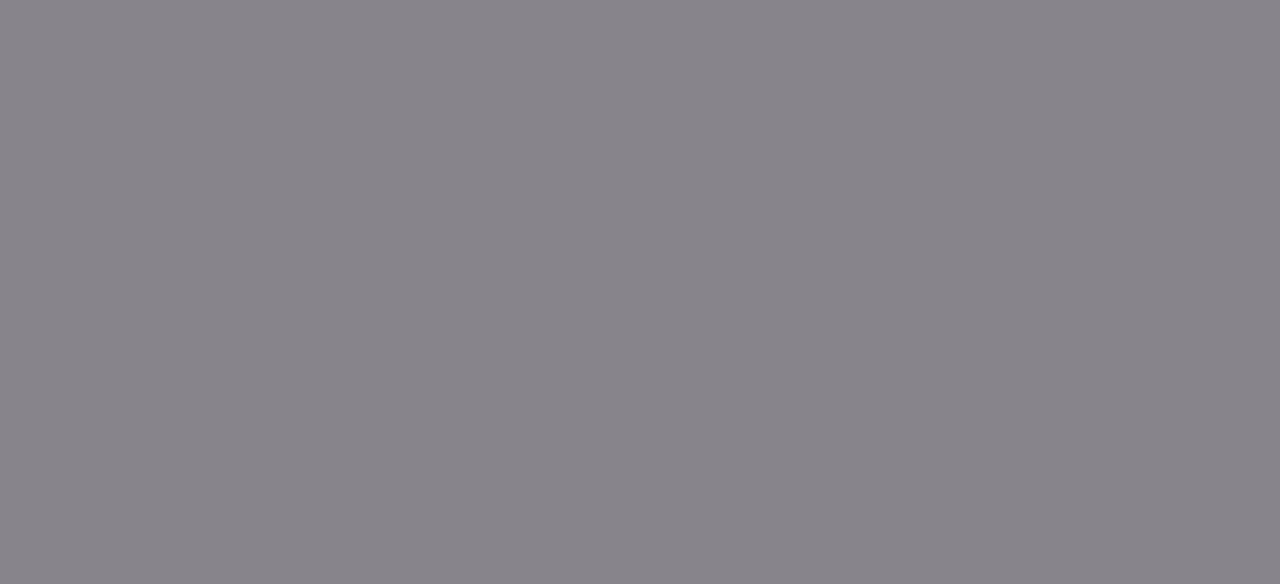
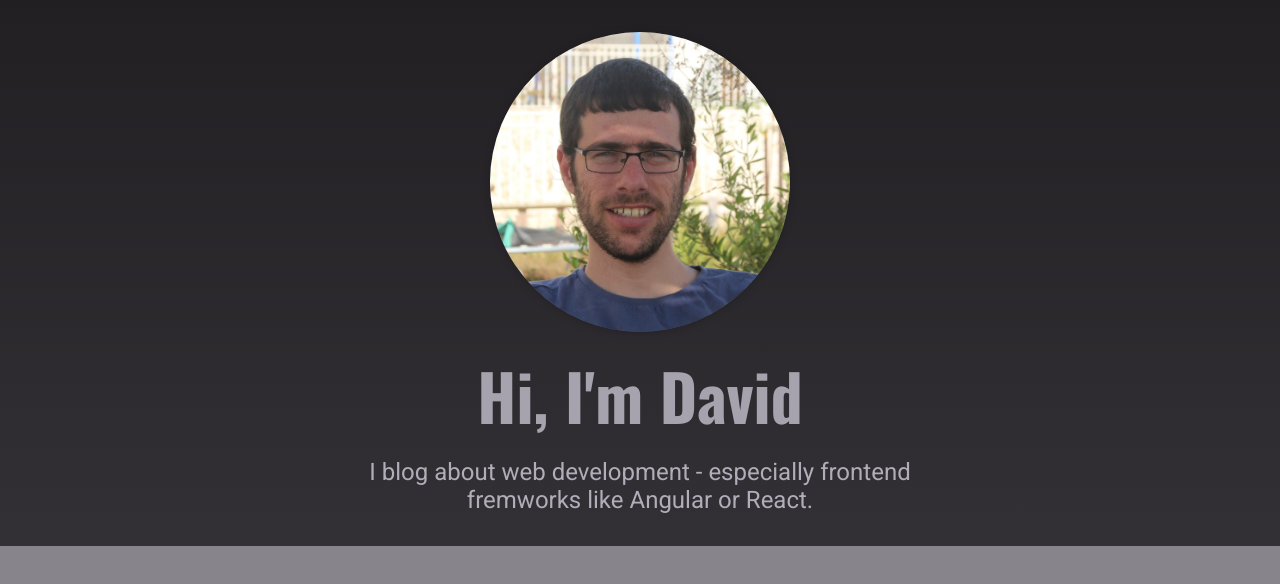
Before and after one commit to DavidPerelman/nextjs-blog, a Next.js app: page / in a window 1280 px wide. Shown: the top 584 px of the page. Built offline with nearby package versions, Linux system fonts and the light colour scheme.

Commit message:
Adding The "Hero" Component

```diff
--- a/components/home-page/featured-posts.js
+++ b/components/home-page/featured-posts.js
@@ -0,0 +1,3 @@
+function FeaturedPosts() {}
+
+export default FeaturedPosts;
--- a/components/home-page/hero.js
+++ b/components/home-page/hero.js
@@ -1,3 +1,25 @@
-function Hero() {}
+import Image from 'next/image';
+import classes from './hero.module.css';
+
+function Hero() {
+  return (
+    <section className={classes.hero}>
+      <div className={classes.image}>
+        <Image
+          src='/images/site/david.jpg'
+          alt='An image showing David'
+          width={300}
+          height={300}
+        />
+      </div>
+
+      <h1>Hi, I'm David</h1>
+      <p>
+        I blog about web development - especially frontend fremworks like
+        Angular or React.
+      </p>
+    </section>
+  );
+}
 
 export default Hero;
--- a/pages/index.js
+++ b/pages/index.js
@@ -1,10 +1,13 @@
 import { Fragment } from 'react';
+
+import FeaturedPosts from '../components/home-page/featured-posts';
 import Hero from '../components/home-page/hero';
 
 function HomePage() {
   return (
     <Fragment>
       <Hero />
+      <FeaturedPosts />
     </Fragment>
   );
 }
```
Also changed, not shown: public/images/site/david.jpg (added).
